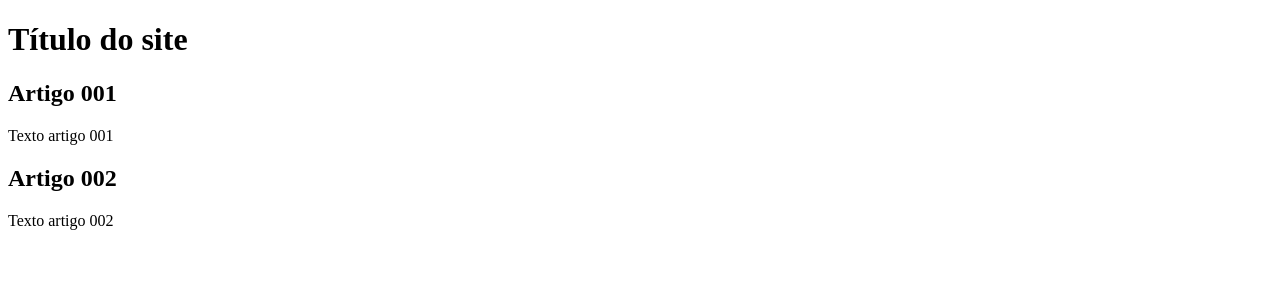
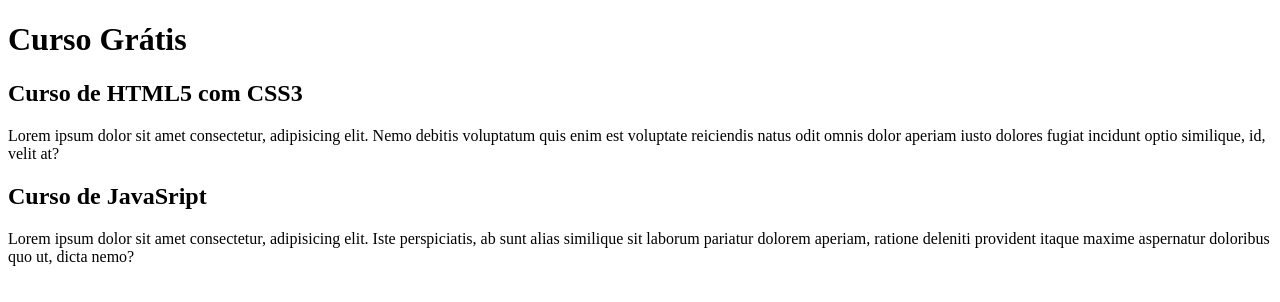
Before and after one commit to MarcosVSantosF/projeto-site, a plain HTML site: page index.html in a window 1280 px wide. Drawn offline with Linux system fonts and the light colour scheme.

Commit message:
Comecei a escrever o conteúdo

```diff
--- a/index.html
+++ b/index.html
@@ -9,15 +9,15 @@
 <body>
     <main>
         <header>
-            <h1>Título do site</h1>
+            <h1>Curso Grátis</h1>
         </header>
         <article>
-            <h2>Artigo 001</h2>
-            <p>Texto artigo 001</p>
+            <h2>Curso de HTML5 com CSS3</h2>
+            <p>Lorem ipsum dolor sit amet consectetur, adipisicing elit. Nemo debitis voluptatum quis enim est voluptate reiciendis natus odit omnis dolor aperiam iusto dolores fugiat incidunt optio similique, id, velit at?</p>
         </article>
         <article>
-            <h2>Artigo 002</h2>
-            <p>Texto artigo 002</p>
+            <h2>Curso de JavaSript</h2>
+            <p>Lorem ipsum dolor sit amet consectetur, adipisicing elit. Iste perspiciatis, ab sunt alias similique sit laborum pariatur dolorem aperiam, ratione deleniti provident itaque maxime aspernatur doloribus quo ut, dicta nemo?</p>
         </article>
     </main>
 
```
